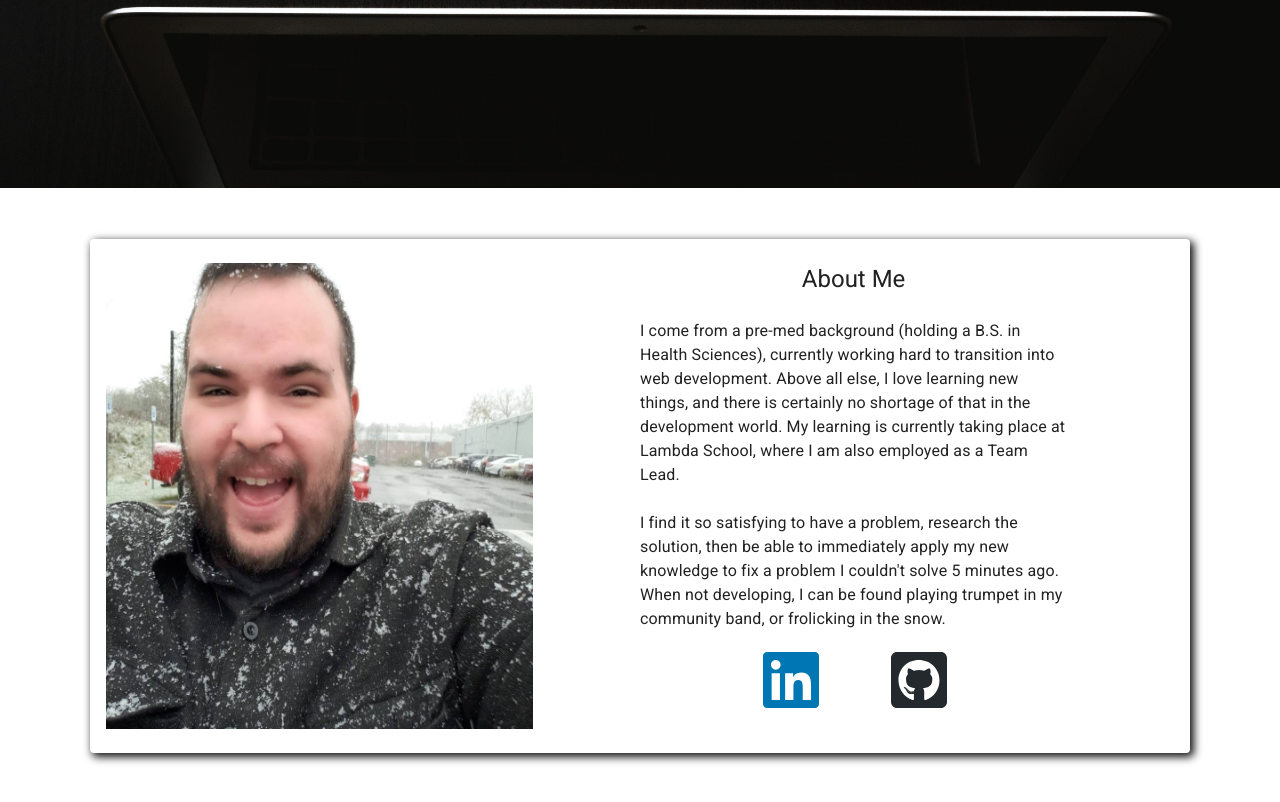
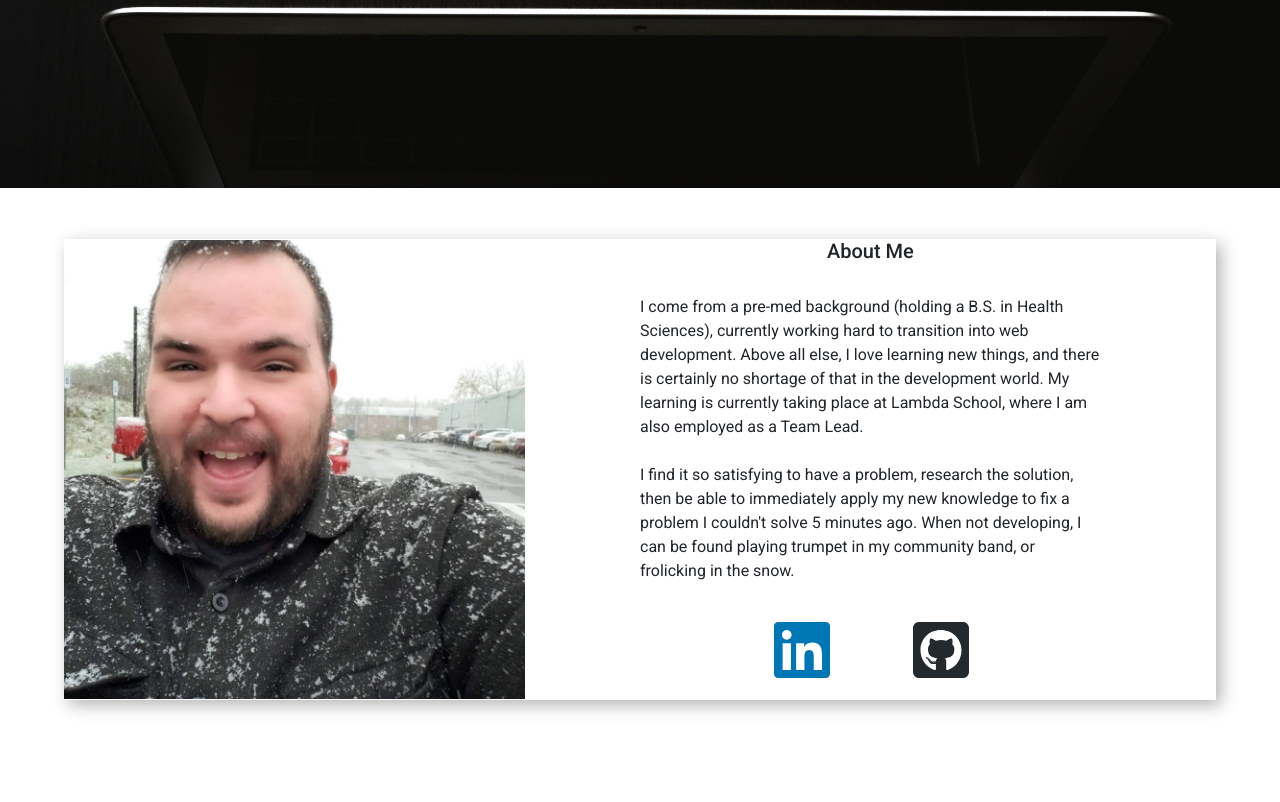
Before and after one commit to alexandercsierra/reactportfolio, a React (Create React App) app: page / in a window 1280 px wide. Shown: the part 500-1302 px from the top of the page. Built offline with nearby package versions, Linux system fonts and the light colour scheme.

Commit message:
reworked about section, added new boxshadows

```diff
--- a/src/components/Card.js
+++ b/src/components/Card.js
@@ -36,7 +36,8 @@ const useStyles = makeStyles(theme => ({
   card: {
     maxWidth: 345,
     margin: "1%",
-    boxShadow: "3px 3px 8px 1px rgb(17, 17, 17)"
+    // boxShadow: "3px 3px 8px 1px rgb(17, 17, 17)"
+    boxShadow: "0.3em 0.3em 1em rgba(0,0,0,0.3)"
   },
   media: {
     height: 0,
--- a/src/components/Carousel.js
+++ b/src/components/Carousel.js
@@ -85,6 +85,7 @@ const CaroDiv = styled.div`
     width: 60%;
     display: flex;
     justify-content: center;
+    box-shadow: 0.3em 0.3em 1em rgba(0,0,0,0.3);
     // background: black;
     @media (max-width: 750px){
       width: 85%;
--- a/src/components/Home.js
+++ b/src/components/Home.js
@@ -62,21 +62,28 @@ const Title = styled.p`
 `;
 
 const AboutDiv = styled.div`
+    // border: 1px solid red;
     margin: 4% auto;
-    width: 1100px;
+    display: flex;
+    justify-content: center;
+    align-items: center;
+    width: 90%;
+    box-shadow: 0.3em 0.3em 1em rgba(0,0,0,0.3);
     @media (max-width: 1100px){
        width: 90%;
-    //    flex-direction: column;
+       flex-direction: column;
     }
+
 
 `;
 
 const Profile = styled.img`
-    // width: 100%;
+    width: 100%;
 `;
 
 const ProfileDiv = styled.div`
     display: flex;
+    justify-content: center;
     width: 40%;
     @media (max-width: 1100px){
         width: 50%;
@@ -117,31 +124,31 @@ let Container = styled.div`
 `;
 
 
-const useStyles = makeStyles(theme => ({
-    root: {
-      padding: theme.spacing(3, 2),
-      margin: "0 auto",
-      boxShadow: "3px 3px 8px 1px rgb(17, 17, 17)",
-      display: "flex",
-      justifyContent: "space-between",
-      ['@media (max-width:1150px)']: { // eslint-disable-line no-useless-computed-key
-        // margin: "0 50% 0 50%",
-        // position: "relative",
-        flexDirection: "column",
-        alignItems: "center",
-        width: "90%"
-        // width: "900px"
-      },
-      ['@media (max-width:420px)']: { // eslint-disable-line no-useless-computed-key
-        width: "98%"
-      }
-    },
-  }));
+// const useStyles = makeStyles(theme => ({
+//     root: {
+//       padding: theme.spacing(3, 2),
+//       margin: "0 auto",
+//       boxShadow: "3px 3px 8px 1px rgb(17, 17, 17)",
+//       display: "flex",
+//       justifyContent: "space-between",
+//       ['@media (max-width:1150px)']: { // eslint-disable-line no-useless-computed-key
+//         // margin: "0 50% 0 50%",
+//         // position: "relative",
+//         flexDirection: "column",
+//         alignItems: "center",
+//         width: "90%"
+//         // width: "900px"
+//       },
+//       ['@media (max-width:420px)']: { // eslint-disable-line no-useless-computed-key
+//         width: "98%"
+//       }
+//     },
+//   }));
 
 
 
 const Home = () => {
-    const classes = useStyles();
+    // const classes = useStyles();
     return (
         <Container>
             <Banner>
@@ -149,10 +156,22 @@ const Home = () => {
                 <Title>Full Stack Web Developer</Title>
             </Banner>
             <AboutDiv>
-                <Paper className={classes.root} >
                     <ProfileDiv>
                         <Profile src={profile}></Profile>
                     </ProfileDiv>
+                    <TextDiv>
+                        <h5 >
+                            About Me
+                        </h5>
+                        <p style={{textAlign: "left"}}><br></br>I come from a pre-med background (holding a B.S. in Health Sciences), currently working hard to transition into web development. Above all else, I love learning new things, and there is certainly no shortage of that in the development world. My learning is currently taking place at Lambda School, where I am also employed as a Team Lead.<br></br><br></br> I find it so satisfying to have a problem, research the solution, then be able to immediately apply my new knowledge to fix a problem I couldn't solve 5 minutes ago. When not developing, I can be found playing trumpet in my community band, or frolicking in the snow.
+                        </p>
+                        <IconDiv>
+                            <a href="https://www.linkedin.com/in/alexander-sierra-b7519673/" target="_blank"><Icon className="fab fa-linkedin"></Icon></a>
+                            <a href="https://github.com/alexandercsierra" target="_blank"><Icon className="fab fa-github-square" style={{color: "#24292e"}}></Icon></a>
+                        </IconDiv>
+                    </TextDiv>
+                {/* <Paper className={classes.root} >
+
                     <TextDiv>
                         <Typography variant="h5" component="h3" >
                             About Me
@@ -163,8 +182,8 @@ const Home = () => {
                             <a href="https://www.linkedin.com/in/alexander-sierra-b7519673/" target="_blank"><Icon className="fab fa-linkedin"></Icon></a>
                             <a href="https://github.com/alexandercsierra" target="_blank"><Icon className="fab fa-github-square" style={{color: "#24292e"}}></Icon></a>
                         </IconDiv>
-                    </TextDiv>
-                </Paper>
+                    </TextDiv> */}
+                {/* </Paper> */}
             </AboutDiv>
         </Container>
     )
```
